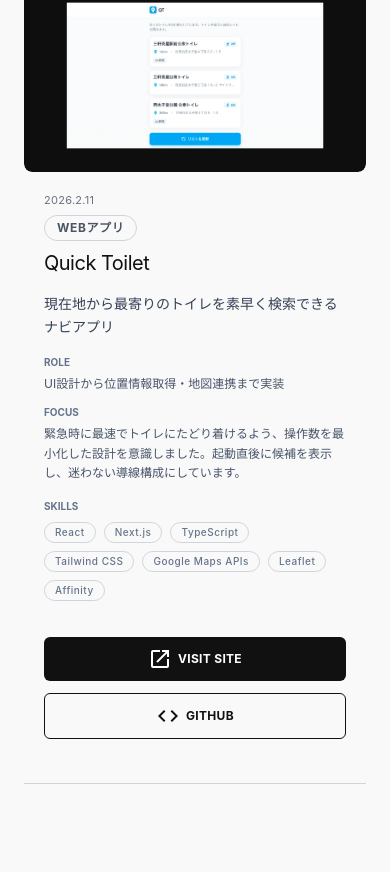
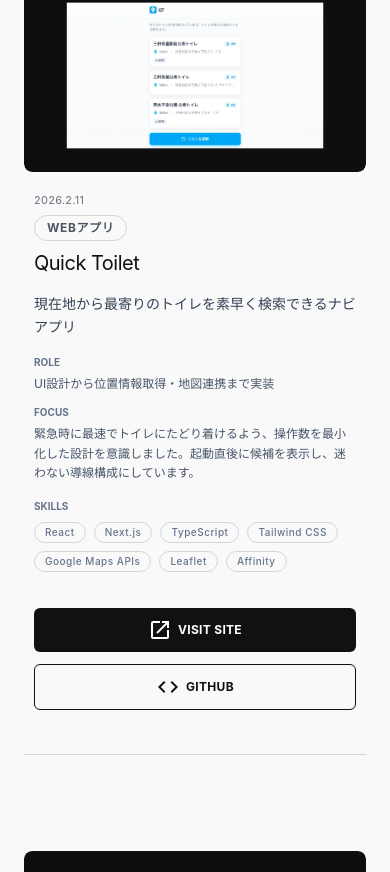
Before and after one commit to koma104/502104110, a Next.js app: page / in a window 390 px wide. Shown: the part 1135-2007 px from the top of the page. Built offline with nearby package versions, Linux system fonts and the light colour scheme.

Commit message:
style: SP時のプロジェクト概要の左右パディングを10pxに

```diff
--- a/src/components/ProjectCard.tsx
+++ b/src/components/ProjectCard.tsx
@@ -54,7 +54,7 @@ export function ProjectCard({ project }: ProjectCardProps) {
           />
         </div>
       </div>
-      <div className="flex w-full flex-col justify-between gap-5 px-5 py-5 md:w-[35%] md:min-w-0 md:border-l md:border-gray-300 md:py-0">
+      <div className="flex w-full flex-col justify-between gap-5 px-2.5 py-5 md:w-[35%] md:min-w-0 md:border-l md:border-gray-300 md:px-5 md:py-0">
         <div className="flex flex-col justify-between gap-5">
           <div className="space-y-4">
             <div>
```
